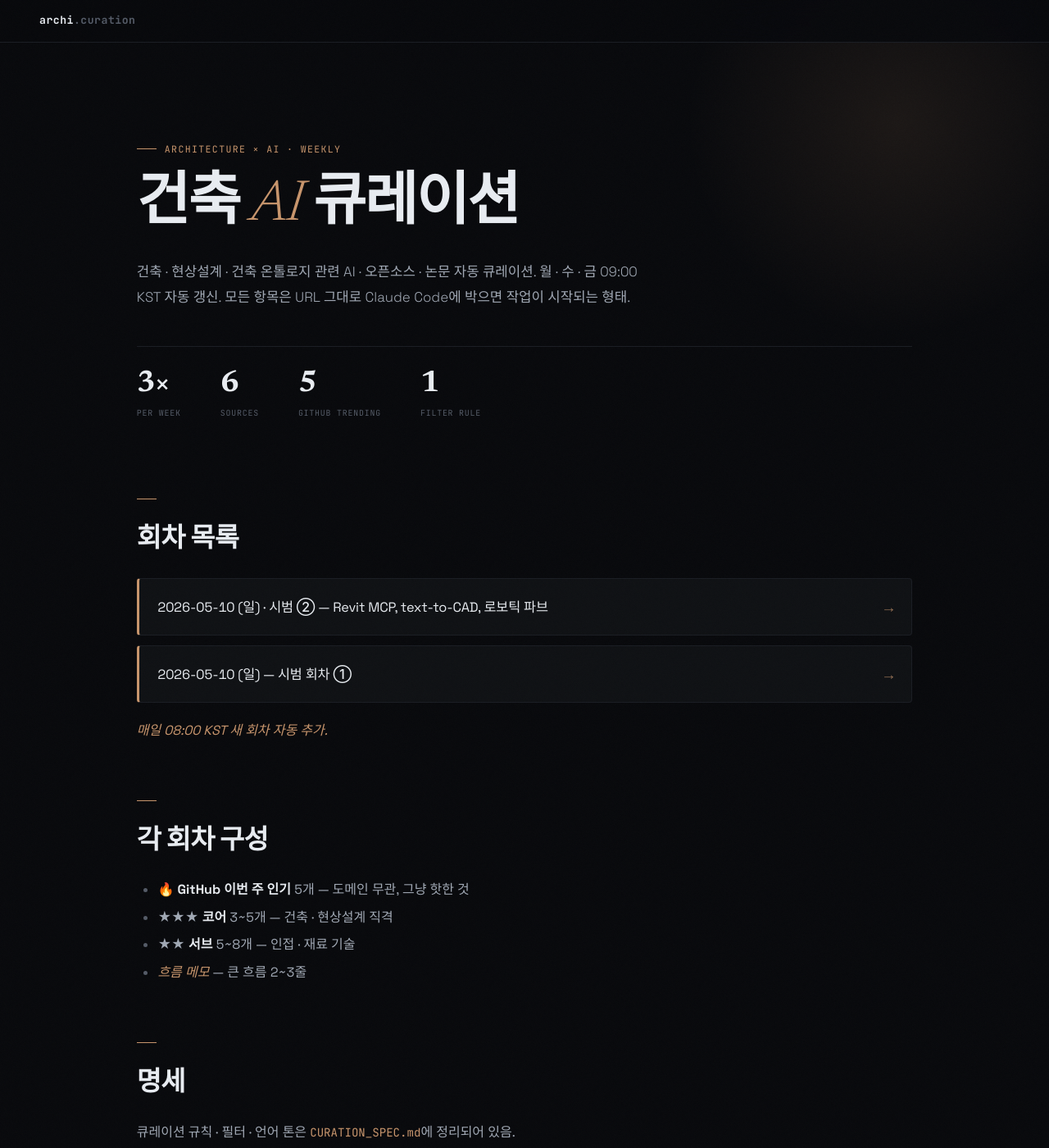
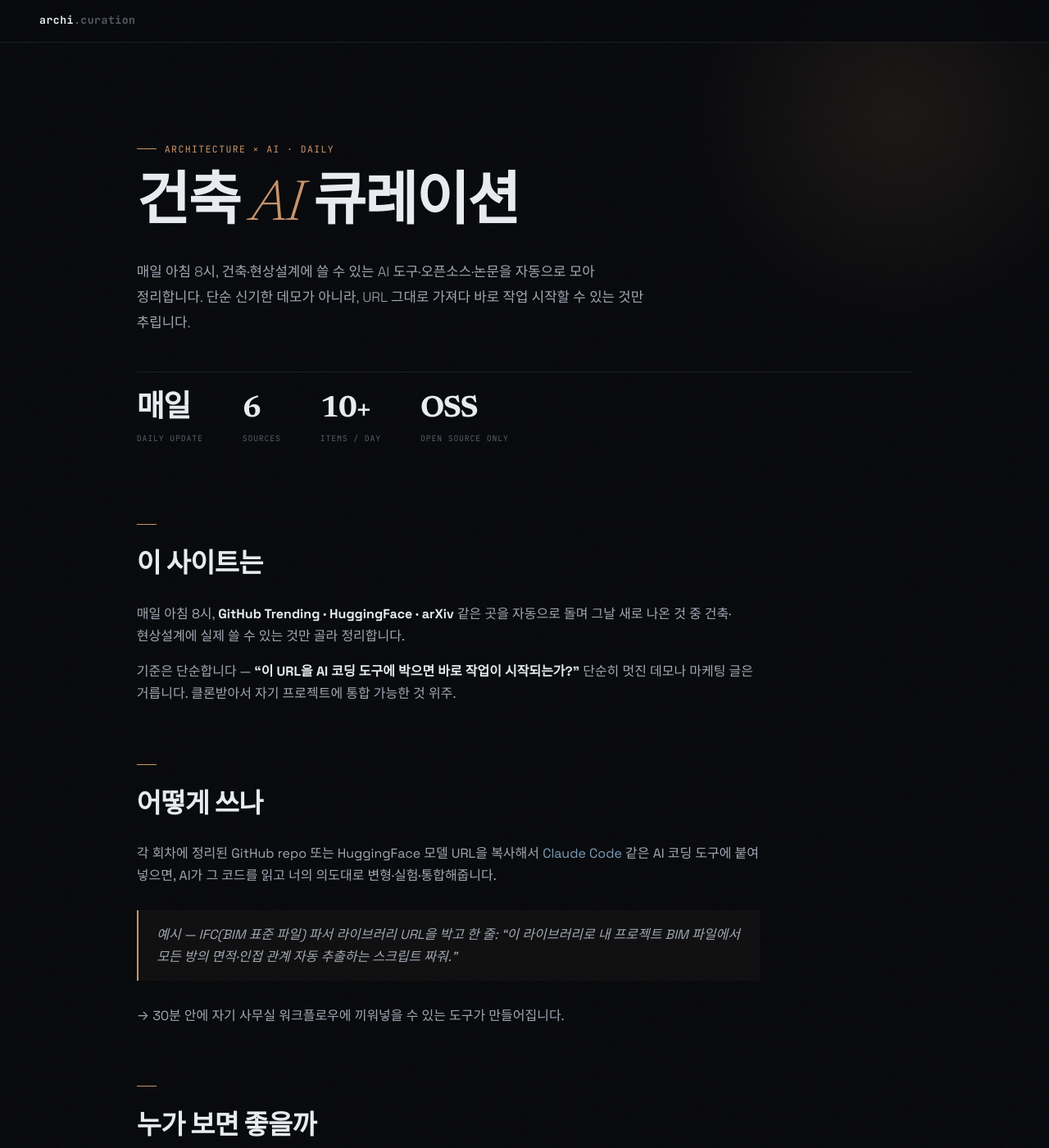
Before and after one commit to ghkch5gh-jpg/ainews-curation, a Jekyll site: the page built from index.md, in a window 1280 px wide and 1400 px high. Shown: the whole window at 82% size. Built offline with Jekyll 4.4.1, drawn with Linux system fonts in a browser that asks for light colours; some web fonts are replaced; some of the changed text lies outside the part shown.

Commit message:
ux: rewrite homepage intro for first-time visitors, remove spec link section

```diff
--- a/index.md
+++ b/index.md
@@ -2,19 +2,41 @@
 layout: default
 permalink: /
 title: 건축 AI 큐레이션
-eyebrow: ARCHITECTURE × AI · WEEKLY
+eyebrow: ARCHITECTURE × AI · DAILY
 hero_title: "건축 <em>AI</em> 큐레이션"
-description: 건축 · 현상설계 · 건축 온톨로지 관련 AI · 오픈소스 · 논문 자동 큐레이션. 월 · 수 · 금 09:00 KST 자동 갱신. 모든 항목은 URL 그대로 Claude Code에 박으면 작업이 시작되는 형태.
+description: 매일 아침 8시, 건축·현상설계에 쓸 수 있는 AI 도구·오픈소스·논문을 자동으로 모아 정리합니다. 단순 신기한 데모가 아니라, URL 그대로 가져다 바로 작업 시작할 수 있는 것만 추립니다.
 stats:
-  - num: "3×"
-    lbl: "Per Week"
+  - num: "매일"
+    lbl: "Daily Update"
   - num: "6"
     lbl: "Sources"
-  - num: "5"
-    lbl: "GitHub Trending"
-  - num: "1"
-    lbl: "Filter Rule"
+  - num: "10+"
+    lbl: "Items / Day"
+  - num: "OSS"
+    lbl: "Open Source Only"
 ---
+
+## 이 사이트는
+
+매일 아침 8시, **GitHub Trending · HuggingFace · arXiv** 같은 곳을 자동으로 돌며 그날 새로 나온 것 중 건축·현상설계에 실제 쓸 수 있는 것만 골라 정리합니다.
+
+기준은 단순합니다 — **"이 URL을 AI 코딩 도구에 박으면 바로 작업이 시작되는가?"** 단순히 멋진 데모나 마케팅 글은 거릅니다. 클론받아서 자기 프로젝트에 통합 가능한 것 위주.
+
+## 어떻게 쓰나
+
+각 회차에 정리된 GitHub repo 또는 HuggingFace 모델 URL을 복사해서 [Claude Code](https://claude.com/claude-code) 같은 AI 코딩 도구에 붙여 넣으면, AI가 그 코드를 읽고 너의 의도대로 변형·실험·통합해줍니다.
+
+> 예시 — IFC(BIM 표준 파일) 파서 라이브러리 URL을 박고 한 줄:
+> "이 라이브러리로 내 프로젝트 BIM 파일에서 모든 방의 면적·인접 관계 자동 추출하는 스크립트 짜줘."
+
+→ 30분 안에 자기 사무실 워크플로우에 끼워넣을 수 있는 도구가 만들어집니다.
+
+## 누가 보면 좋을까
+
+- **건축가 · 현상설계 디자이너** — 컨셉 단계 가속, 법규·시공성 자동검토 도구 발굴
+- **건축 · 도시 학생** — 자기 워크플로우에 AI 끼워넣고 싶은 사람
+- **연구자** — IFC · BIM · 생성형 디자인 · 건축 온톨로지 흐름 추적
+- **AI 빌더** — 건축 도메인 특화 도구·에이전트 만들고 싶은 사람
 
 ## 회차 목록
 
@@ -22,17 +44,11 @@ stats:
 - [2026-05-10 (일) — 시범 회차 ①](2026-05-10_일.html)
 {:.episode-list}
 
-*매일 08:00 KST 새 회차 자동 추가.*
+*매일 08:00 KST 새 회차 자동 추가됩니다.*
 
-## 각 회차 구성
+## 각 회차에는
 
 - 🔥 **GitHub 이번 주 인기** 5개 — 도메인 무관, 그냥 핫한 것
 - ★★★ **코어** 3~5개 — 건축 · 현상설계 직격
 - ★★ **서브** 5~8개 — 인접 · 재료 기술
 - *흐름 메모* — 큰 흐름 2~3줄
-
-## 명세
-
-큐레이션 규칙 · 필터 · 언어 톤은 [`CURATION_SPEC.md`](https://github.com/ghkch5gh-jpg/ainews-curation/blob/main/CURATION_SPEC.md)에 정리되어 있음.
-
-수정 사항은 그 파일을 고치면 다음 회차부터 자동 반영.
```
